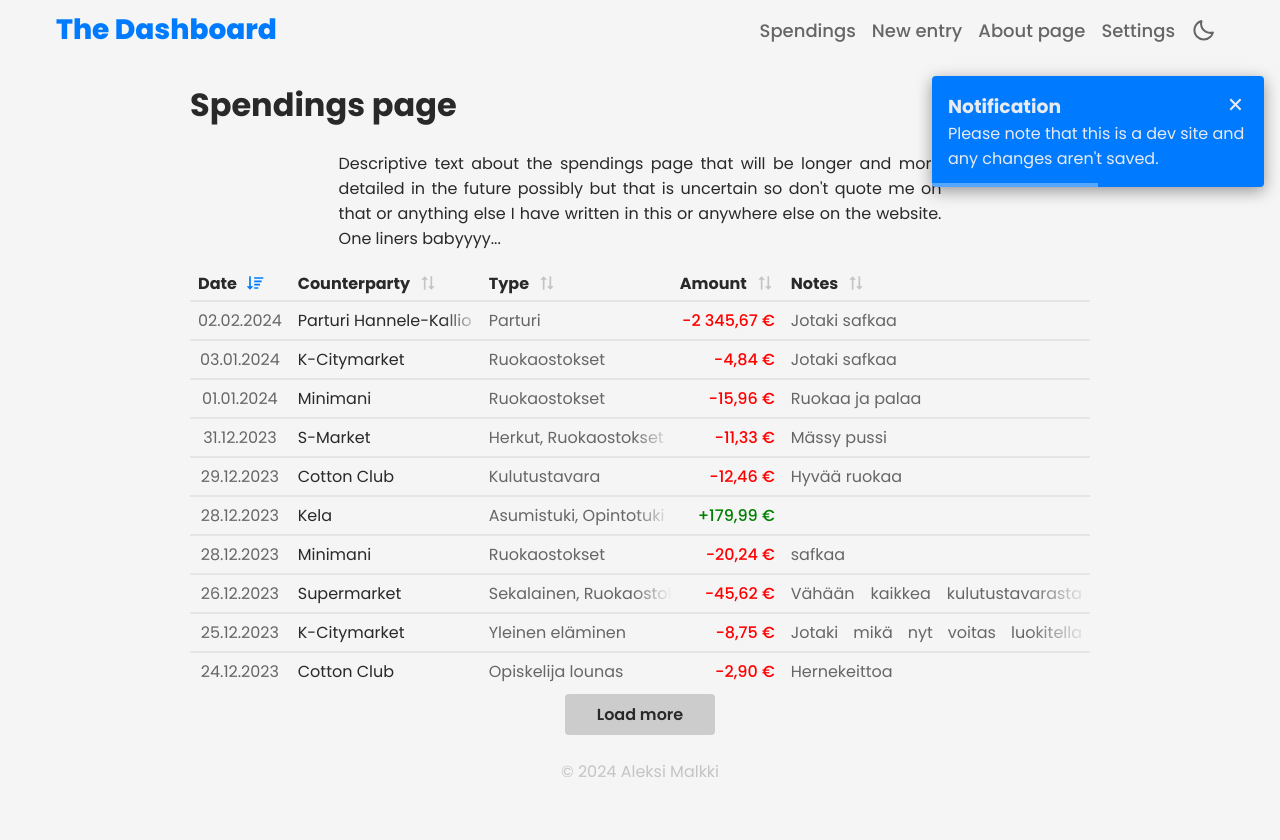
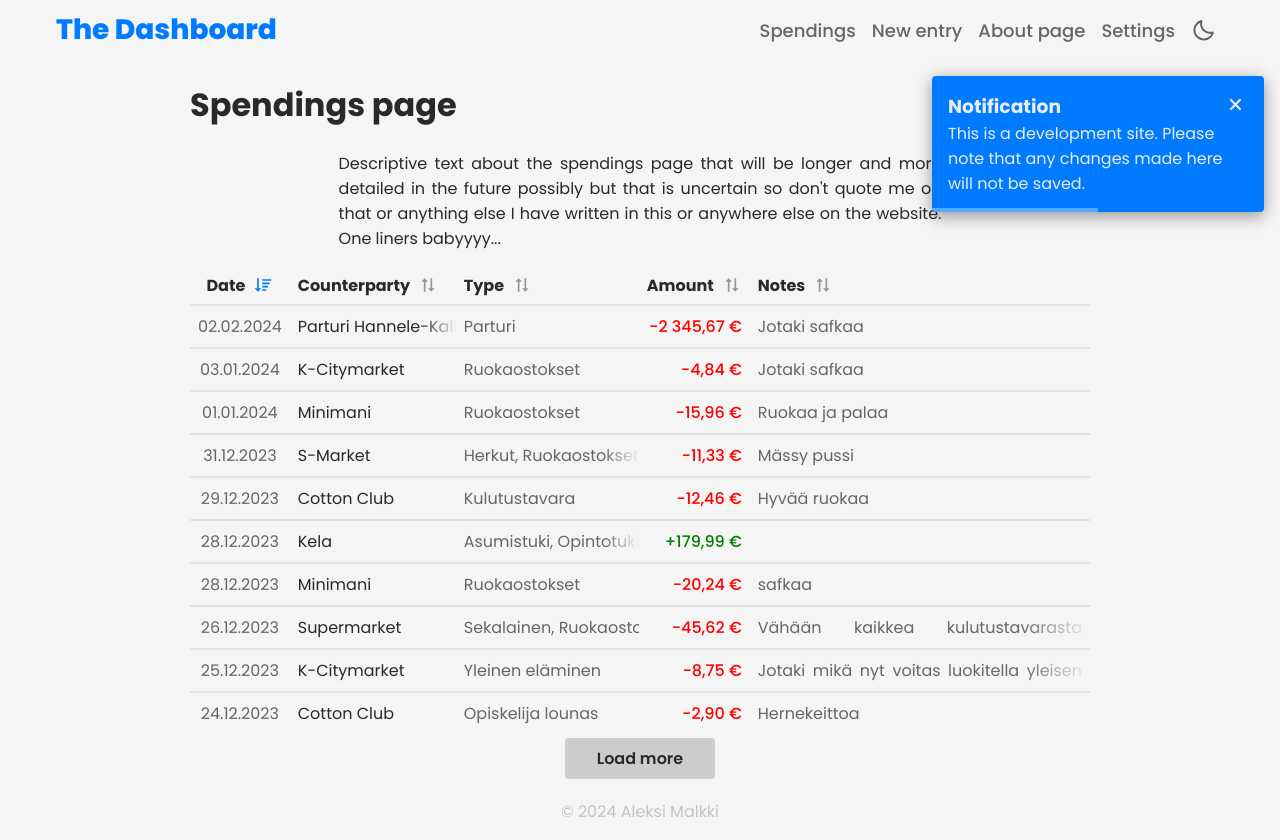
Before and after one commit to Alkama4/The-Dashboard, a Vue app: page /spendings in a window 1280 px wide. Before the commit the page ends 800 px from the top, so only its background shows below. Built offline with nearby package versions, Linux system fonts and the light colour scheme.

Commit message:
Layout fix ups and rework

```diff
--- a/src/assets/global.css
+++ b/src/assets/global.css
@@ -37,8 +37,7 @@
     /*
         - 1500px: table-date-format
         - 777px: table-notes, form, top bar
-        - 600px: table-type
-        - 450px: modal fullscreen
+        - 600px: table-type, modal full width
     */
 
     /* Always one color */
@@ -50,6 +49,7 @@
     /* - - - - - - - - - - - - - - - - */
     /* - - - - - LIGHT  MODE - - - - - */
     /* - - - - - - - - - - - - - - - - */
+
     /* Mode */
     color-scheme: light;
 
@@ -88,8 +88,12 @@
     --color-background: #f5f5f5;
     --color-background-top-bar: #f5f5f5;
     --color-background-mobile-nav: hsla(0, 0%, 0%, 0);
-    --color-background-card: #f5f5f5;
+    --color-background-modal: #f5f5f5;
+    --color-background-card: #ffffff;
     --color-background-input: #ffffff;
+    --color-background-th-row: hsla(0, 0%, 0%, 0.125);
+    --color-background-tr-active: hsla(0, 0%, 0%, 0.05);
+    --color-background-tr-hover: hsla(0, 0%, 0%, 0.075);
 
     /* Button colors */
     --color-button-general: hsl(0, 0%, 80%);
@@ -105,12 +109,16 @@
 
     --color-button-delete-hover: rgb(212, 37, 37);
     --color-button-delete-active: rgb(182, 29, 29);
+
+    /* Shadows */
+    --shadow-card: 0 4px 8px rgba(0, 0, 0, 0.1);
 }
 
 .dark-mode {
     /* - - - - - - - - - - - - - - - */
     /* - - - - - DARK MODE - - - - - */
     /* - - - - - - - - - - - - - - - */
+
     /* Mode */
     color-scheme: dark;
 
@@ -142,6 +150,7 @@
     --color-text-inverted: #292929;
     --color-text-inverted-hover: #000;
 
+    --color-border-light: hsla(0, 0%, 100%, 0.075);
     --color-border: hsla(0, 0%, 100%, 0.1);
     --color-border-hover: hsla(0, 0%, 100%, 0.2);
 
@@ -149,8 +158,12 @@
     --color-background: #111;
     --color-background-top-bar: #111;
     --color-background-mobile-nav: hsla(0, 0%, 0%, 0.3);
-    --color-background-card: #111;
+    --color-background-modal: #111;
+    --color-background-card: #1d1d1d;
     --color-background-input: #1f1f1f;
+    --color-background-th-row: #292929;
+    --color-background-tr-active: hsla(0, 0%, 100%, 0.04);
+    --color-background-tr-hover: hsla(0, 0%, 100%, 0.05);
 
     /* Button colors */
     --color-button-general: #282828;
@@ -167,6 +180,10 @@
     --color-button-delete-hover: rgb(187, 30, 30);
     --color-button-delete-active: rgb(145, 13, 13);
 
+    /* Shadows */
+    --shadow-card: 0 4px 8px rgba(0, 0, 0, 0.5);
+    --shadow-button-hover: 0 4px 8px rgba(0, 0, 0, 0.1);
+    --shadow-button-active: 0 2px 4px rgba(0, 0, 0, 0.2);
 }
 
 /* - - - - PAGE SETUP - - - - */
@@ -244,11 +261,11 @@ button {
 button:hover {
     color: var(--color-text-bold);
     background-color: var(--color-button-general-hover);
-    box-shadow: 0 4px 8px rgba(0, 0, 0, 0.1);
+    box-shadow: var(--shadow-button-hover);
 }
 button:active {
     background-color: var(--color-button-general-active);
-    box-shadow: 0 2px 4px rgba(0, 0, 0, 0.2);
+    box-shadow: var(--shadow-button-active);
 }
 button:disabled {
     background-color: var(--color-button-general);
@@ -353,7 +370,7 @@ input[type="radio"] {
     transition: border-color 0.1s ease-out;
     color: var(--color-text-light);
     height: 37px;
-    min-width: 275px;
+    min-width: 222px;
 }
 .vs__dropdown-toggle:hover {
     border-color: var(--color-border-hover);
@@ -363,6 +380,7 @@ input[type="radio"] {
 }
 .vs__selected {
     color: var(--color-text-light);
+    white-space: nowrap;
 }
 .v-select input {
     border: 0px transparent solid !important;
--- a/src/components/InfoCard.vue
+++ b/src/components/InfoCard.vue
@@ -16,7 +16,7 @@
         padding: 1em;
         border: 0;
         border-radius: 8px;
-        box-shadow: 0 4px 8px rgba(0, 0, 0, 0.1);
+        box-shadow: var(--shadow-card);
         background-color:var(--color-background-card);
         width: auto;
         padding-inline: auto;
--- a/src/components/ModalWindow.vue
+++ b/src/components/ModalWindow.vue
@@ -1,7 +1,6 @@
 <template>
     <div class="modal-backdrop" @click.self="closeModal">
         <div class="modal-content">
-            <div class="inner-modal-content">
                 <div class="modal-body">
                     <div class="modal-header">
                         <h2 style="margin-top: 0;" :class="this.type">
@@ -17,23 +16,26 @@
                     <div v-if="type === 'details'">
                         <div class="details-modal-content">
                             <div style="grid-area: a; max-width: 25ch;">
-                                <h4>ID:</h4>
+                                <h4>ID</h4>
                                 <span>{{ data.entryId }}</span>
-                                <h4>Direction:</h4>
+                                <h4>Direction</h4>
                                 <span>{{ data.direction }}</span>
-                                <h4>Date:</h4>
+                                <h4>Date</h4>
                                 <span>{{ detailsDate }}</span>
                             </div>
                             <div style="grid-area: b; max-width: 25ch;">
-                                <h4>Counterparty:</h4>
+                                <h4>Counterparty</h4>
                                 <span>{{ data.counterparty }}</span>
-                                <h4>Type(s):</h4>
-                                <span>{{ types }}</span>
-                                <h4>Total:</h4>
-                                <span>{{ formatAmount(sum) }}</span>
+                                <h4>Amount breakdown</h4>
+                                <ul>
+                                    <li v-for="type in formattedTypes" :key="type.type">
+                                        {{ type.type }}: {{ type.amount }}
+                                    </li>
+                                </ul>
+                                <span>Total amount: <b> {{ totalSum }} </b> </span>
                             </div>
                             <div style="grid-area: c; max-width: 50ch;">
-                                <h4>Notes:</h4>
+                                <h4>Notes</h4>
                                 <span :style="data.notes ? '' : 'color: var(--color-text-hidden);'">{{ data.notes || "(This entry doesn't have notes)" }}</span>
                             </div>
                         </div>
@@ -58,7 +60,6 @@
                     <!-- Default Slot for Any Other Content -->
                     <slot></slot>
                 </div>
-            </div>
         </div>
     </div>
 </template>
@@ -122,15 +123,16 @@ export default {
             // Return formatted date with the week number
             return `${formattedDate}, viikko ${weekNumber}`;
         },
-        sum() {
-            return this.data.types.reduce((sum, type) => sum + type.amount, 0);
+        formattedTypes() {
+            // Map types with formatted amounts
+            const types = this.data.types.map(type => ({
+                type: type.type,
+                amount: this.formatAmount(type.amount),
+            }));
+            return types;
         },
-        types() {
-            let tulos = "";
-            this.data.types.forEach(type => {
-                tulos += `${type.type}: ${this.formatAmount(type.amount)} `;
-            });
-            return tulos;
+        totalSum() {
+            return this.formatAmount(this.data.types.reduce((sum, type) => sum + type.amount, 0));
         }
     }
 };
@@ -158,7 +160,7 @@ export default {
     justify-content: center; /* Center content vertically */
     align-items: center; /* Center content horizontally */
     cursor: auto;
-    background: var(--color-background-card);
+    background: var(--color-background-modal);
     border-radius: var(--border-radius-medium);
     width: var(--width-modal);
     min-width: fit-content;
@@ -169,10 +171,6 @@ export default {
     animation: fadeInUp 0.3s ease-out;
     max-height: 70vh;
     width: fit-content
-}
-
-.inner-modal-content {
-    height: fit-content;
 }
 
 .modal-header {
@@ -205,7 +203,6 @@ h2.delete::after {
     cursor: pointer;
 }
 
-
 .modal-body {
     overflow-y: auto;
     white-space: wrap;
@@ -224,14 +221,15 @@ h2.delete::after {
 }
 
 /* Compact mode */
-@media (max-width: 450px) {
+@media (max-width: 600px) {
     .modal-content {
         width: 100vw;
         max-height: 100vh;
-        height: calc(100vh - var(--spacing-lg) * 2);
+        height: fit-content;
         margin-inline: 0;
         display: flex; /* Ensure flex is applied */
         justify-content: center; /* Center vertically */
+        border-radius: 0;
     }
     .inner-modal-content {
         max-height: 100%;
@@ -258,6 +256,10 @@ h2.delete::after {
     font-weight: 400;
     color: var(--color-text-light);
 }
+.details-modal-content ul {
+    padding-left: var(--spacing-lg);
+    margin: var(--spacing-sm) 0;
+}
 
 /* Delete modal */
 .delete-buttons {
--- a/src/components/SpendingsEntry.vue
+++ b/src/components/SpendingsEntry.vue
@@ -1,5 +1,5 @@
 <template>
-    <tr class="spendings-summary" @click="toggleEntry">
+    <tr class="spendings-summary" @click="toggleEntry" ref="spendingsSummary">
 
         <td class="column-date">
             <span class="date-full">{{ formattedDate }}</span>
@@ -8,13 +8,13 @@
 
         <td class="column-counterparty column-fade-right">{{ counterparty }}</td>
 
-        <td class="column-type column-fade-right" ref="columnType">
+        <td class="column-type" ref="columnType">
             <div ref="typeExpanded" style="height: 25px;">
                 <div ref="typeExpandedContent">
                     <span v-for="(type, index) in types" :key="index"
                             :class="{
-                                'summary-row-type-and-amount': index === 0,
-                                'active': isExpanded
+                                'summary-row-type-and-amount column-fade-right': index === 0,
+                                'second-row-type-and-amount': index === 1
                             }">
                         {{ type }}
                     </span>
@@ -28,7 +28,7 @@
                     <span v-for="(amount, index) in amounts" :key="index"
                             :class="{
                                 'summary-row-type-and-amount': index === 0,
-                                'active': isExpanded
+                                'second-row-type-and-amount': index === 1
                             }">
                         {{ formatAmount(amount) }}
                     </span>
@@ -109,7 +109,7 @@
                 const typeHeight = this.$refs['typeExpandedContent']?.getBoundingClientRect().height || 0;
                 const amountHeight = this.$refs['amountExpandedContent']?.getBoundingClientRect().height || 0;
 
-                const maxHeight = Math.max(notesHeight, typeHeight, amountHeight);
+                const maxHeight = Math.max(notesHeight, typeHeight, amountHeight) + 4;  // Spacing at the bottom when expanded
 
                 this.$refs['spendingsExpanded'].style.height = `${expandedContentHeight}px`;
                 this.$refs['notesExpanded'].style.height = `${maxHeight}px`;
@@ -117,7 +117,8 @@
                 this.$refs['amountExpanded'].style.height = `${maxHeight}px`;
 
                 this.$refs['columnNotes'].classList.add("hide-mask");
-                this.$refs['columnType'].classList.add("hide-mask");
+                // this.$refs['columnType'].classList.add("hide-mask");
+                this.$refs['spendingsSummary'].classList.add("active");
             },
             collapseEntry() {
                 this.$refs['spendingsExpanded'].style.height = '0';
@@ -126,7 +127,8 @@
                 this.$refs['amountExpanded'].style.height = '25px';
 
                 this.$refs['columnNotes'].classList.remove("hide-mask");
-                this.$refs['columnType'].classList.remove("hide-mask");
+                // this.$refs['columnType'].classList.remove("hide-mask");
+                this.$refs['spendingsSummary'].classList.remove("active");
             },
             showDetails() {
                 this.modalType = 'details';
@@ -221,13 +223,34 @@
     cursor: pointer;
     user-select: none;
     position: relative;
-    transition: background-color 0.1s;  /* For the hover effect */
-    transition: transform 0.1s ease-out;
-    border-top: 2px solid var(--color-button-clean-active);
+    transition: transform 0.1s ease-out, background-color 0.1s;
+    border-top: 2px solid var(--color-background-tr-hover);
 }
+.spendings-summary::after {
+    content: '';
+    position: absolute;
+    top: 1px;
+    left: 0;
+    right: 0;
+    bottom: 0px;
+    /* border-radius: var(--border-radius-small); */
+    background-color: transparent;
+    z-index: -1;
+    transition: background-color 0.1s ease-out,
+                bottom 0.2s ease-out;
+}
+.spendings-summary.active::after {
+    background-color: var(--color-background-tr-active);
+    /* bottom: var(--spacing-sm); */
+    bottom: -43px;
+}
+.spendings-summary:hover::after {
+    background-color: var(--color-background-tr-hover);
+}
+
 td {
     white-space: nowrap;
-    padding: 6px var(--spacing-sm);
+    padding: 8px var(--spacing-sm);
     vertical-align: top;
     color: var(--color-text-light);
 }
@@ -249,8 +272,8 @@ td {
 }
 .column-counterparty {
     text-align: start;
-    max-width: 175px;
-    min-width: 175px;
+    max-width: 150px;
+    min-width: 150px;
     overflow: hidden;
     color: var(--color-text);
 }
@@ -260,12 +283,14 @@ td {
     min-width: 175px;
     width: fit-content;
     overflow: hidden;
+    padding-right: 0;
 }
 .column-amount {
     text-align: end;
     width: fit-content;
     font-weight: 500;
     overflow: hidden;
+    padding-left: 0;
 }
 .column-notes {
     overflow: hidden;
@@ -291,11 +316,11 @@ td {
 /* Special column properties */
 .column-fade-combined {
     mask-image:
-        linear-gradient(to right, var(--color-text) 80%, rgba(255, 255, 255, 0) 100%),
-        linear-gradient(to bottom, var(--color-text) 80%, rgba(255, 255, 255, 0) 100%);
+        linear-gradient(to right, black 80%, rgba(255, 255, 255, 0) 100%),
+        linear-gradient(to bottom, black 75%, rgba(255, 255, 255, 0) 80%);
     mask-composite: intersect;
     mask-size: 100% 100%;
-    transition: mask-size 0.2s ease;
+    transition: mask-size 0.2s ease-out;
 }
 .column-fade-combined.hide-mask {
     mask-size: 125% 300%;
@@ -305,25 +330,35 @@ td {
     mask-image:
         linear-gradient(to right, var(--color-text) 80%, rgba(255, 255, 255, 0) 100%);
     mask-size: 100%;
-    transition: mask-size 0.2s ease;
+    transition: mask-size 0.2s ease-out;
 }
-.column-fade-bottom.hide-mask {
+.column-fade-right.hide-mask {
     mask-size: 125%;
 }
 
 .summary-row-type-and-amount {
-    padding-bottom: var(--spacing-sm);
+    /* padding-bottom: var(--spacing-sm); */
     position: relative;
+    transition: color 0.2s ease-out;
 }
-.summary-row-type-and-amount.active {
+.second-row-type-and-amount {
+    padding-top: 4px;
+    border-top: 2px solid transparent;
+    margin-top: 4px;
+    transition: border 0.2s ease-out;
+}
+.active .summary-row-type-and-amount {
     font-weight: 600;
     color: var(--color-text);
 }
-.column-amount.expense .summary-row-type-and-amount.active {
+.active .column-amount.expense .summary-row-type-and-amount {
     color: var(--color-negative-hover);
 }
-.column-amount.income .summary-row-type-and-amount.active {
+.active .column-amount.income .summary-row-type-and-amount {
     color: var(--color-positive-hover);
+}
+.active .second-row-type-and-amount {
+    border-color: var(--color-border);
 }
 
 .column-amount.expense span {
@@ -356,6 +391,8 @@ td {
     display: grid;
     grid-template-columns: 1fr 1fr 1fr 2fr;
     gap: var(--spacing-md);
+    padding-inline: var(--spacing-md);
+    padding-bottom: var(--spacing-sm);
 }
 
 .control-buttons button {
@@ -364,7 +401,7 @@ td {
     white-space: nowrap;
     padding-inline: 0;
     margin: 0;
-    margin-bottom: var(--spacing-sm);
+    /* margin-bottom: var(--spacing-sm); */
     font-weight: 400;
 }
 
--- a/src/main.js
+++ b/src/main.js
@@ -13,4 +13,4 @@ createApp(App)
 
 
 // Notification when entering the pag
-notify("Please note that this is a dev site and any changes aren't saved.", "info", 10000);
+notify("This is a development site. Please note that any changes made here will not be saved.", "info", 10000);
--- a/src/utils/dataQuery.js
+++ b/src/utils/dataQuery.js
@@ -93,7 +93,6 @@ export function getData() {
     ];
 }
 
-
 export function getOptions() {
     const data = getData();
 
--- a/src/views/SpendingsPage.vue
+++ b/src/views/SpendingsPage.vue
@@ -70,6 +70,7 @@
                         </div>
                     </th>
                 </tr>
+                <!-- <tr><td><div class="th-spacer"></div></td></tr> -->
             </thead>
             <tbody ref="placeForEntries">
                 <SpendingsEntry
@@ -83,7 +84,7 @@
         </table>
 
         <!-- Button to load more entries -->
-        <button @click="loadMultipleEntries(5)" class="center">Load more</button>
+        <button class="center">Load more</button>
     </div>
 </template>
 
@@ -108,8 +109,8 @@
                 entries: getData(),
                 sortColumn: 'date',     // Default to date
                 sortDirection: 'desc',  // Default to descending
-                inactiveColor: 'var(--color-text-hidden)',
-                inactiveHoverColor: 'var(--color-text-light)',
+                inactiveColor: 'var(--color-text-lighter)',
+                inactiveHoverColor: 'var(--color-text-bold)',
                 activeColor: 'var(--color-primary)',
                 activeHoverColor: 'var(--color-primary-hover)',
                 sortIcons: {
@@ -123,47 +124,15 @@
             };
         },
         methods: {
-            validateID(id) {
-                // Ensure the ID is unique
-                while (this.entries.some(entry => entry.id === id)) {
-                    id++;  // Increment the ID until it's unique
-                }
-                return id;
-            },
-
-            loadEntry() {
-                const randomString = (length) => Math.random().toString(36).substring(2, 2 + length);
-                const newEntry = {
-                    entryId: this.validateID(this.entries.length + 1), // Incremental ID that is validated
-                    direction: (Math.random() < 0.5 ? "expense" : "income"),
-                    date: new Date(
-                        2000 + Math.floor(Math.random() * 23), // Random year between 2000 and 2023
-                        Math.floor(Math.random() * 12),       // Random month
-                        Math.floor(Math.random() * 28) + 1    // Random day
-                    ),
-                    counterparty: randomString(6), // Random string of 6 characters
-                    type: randomString(5),         // Random string of 5 characters
-                    amount: Math.floor(Math.random() * 1000), // Random amount between 0 and 999
-                    notes: randomString(15),       // Random string of 15 characters
-                };
-
-                // Add the new entry to the existing list
-                this.entries.push(newEntry);
-            },
-
-            loadMultipleEntries(count) {
-                for (let i = 0; i < count; i++) {
-                    this.loadEntry();  // Generate one random entry at a time
-                }
-                this.sortEntries();
-            },
-
             toggleEntry(index) {
                 // Toggle the expanded state of the clicked entry
                 this.expandedIndex = this.expandedIndex === index ? null : index;
             },
 
             sortEntries(column) {
+                // Close entries when sorting
+                this.toggleEntry(-1);
+
                 // If no column is given, use the previous column and direction
                 if (!column) {
                     column = this.sortColumn;
@@ -254,12 +223,13 @@ table {
 }
 th {
     cursor: pointer;
-    padding: var(--spacing-xs) var(--spacing-sm);
+    padding: 6px var(--spacing-sm);
     text-align: start;
     color: var(--color-text);
     /* font-weight: 900; */
     user-select: none;
-    vertical-align: middle; /* Ensures proper alignment in table layout */
+    border: 0px;
+    /* background-color: var(--color-background-th-row); */
 }
 th .header-content {
     display: flex;
@@ -268,15 +238,35 @@ th .header-content {
     gap: 0.5rem; /* Adds spacing between text and icon */
 }
 th.column-date {
-    text-align: center;
+    justify-content: center;
+    display: flex;
 }
 th.column-amount {
     text-align: end;
 }
+
+.th-spacer {
+    height: var(--spacing-sm);
+}
+
+/* Round corners for th row */
+/* th:first-child {
+    border-top-left-radius: var(--border-radius-small);
+    border-bottom-left-radius: var(--border-radius-small);
+}
+th:last-child {
+    border-bottom-right-radius: var(--border-radius-small);
+    border-top-right-radius: var(--border-radius-small);
+} */
+
 @media (max-width: 777px) {
     table th:nth-child(5) {    /* Notes */
         display: none;
     }
+    /* th:nth-child(4) {
+        border-bottom-right-radius: var(--border-radius-small);
+        border-top-right-radius: var(--border-radius-small);
+    } */
 }
 @media (max-width: 600px) {
     table th:nth-child(3) {     /* Type */
@@ -284,4 +274,5 @@ th.column-amount {
     }
 }
 
+
 </style>
```
Also changed, not shown: src/components/EntryForm.vue (+32 -44 lines), 1 other file (tests, documents, lock files or other folders).
